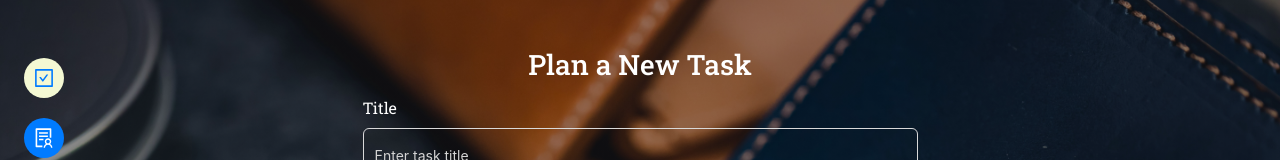
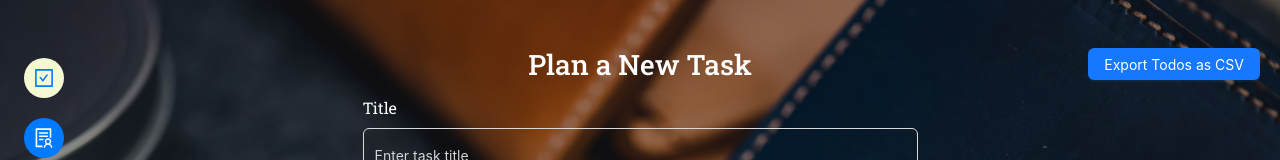
Before and after one commit to HuzaifaBinShahid/PlanIt, a React (Create React App) app: page / in a window 1280 px wide. Shown: the top 160 px of the page. Built offline with nearby package versions, Linux system fonts and the light colour scheme; no server answers.

Commit message:
feat: Implemented csv export for todos list

```diff
--- a/package.json
+++ b/package.json
@@ -10,6 +10,7 @@
     "antd": "^5.24.6",
     "axios": "^1.8.4",
     "formik": "^2.4.6",
+    "json2csv": "^6.0.0-alpha.2",
     "moment": "^2.30.1",
     "react": "^18.2.0",
     "react-dom": "^18.2.0",
--- a/src/App.jsx
+++ b/src/App.jsx
@@ -4,14 +4,17 @@ import { message } from "antd";
 import About from "./Components/About";
 import Addtodo from "./Components/Addtodo";
 import Todos from "./Components/Todos";
-import MessageContext from "./context";
 import NavIcons from "./Components/NavIcons";
+import { MessageContext, TodosContext } from "./context";
+import { useState } from "react";
 
 function App() {
   const [messageApi, contextHolder] = message.useMessage();
+  const [todosList, setTodosList] = useState(null);
 
   return (
     <MessageContext.Provider value={messageApi}>
+      <TodosContext.Provider value={todosList}>
         {contextHolder}
         <Router>
           <NavIcons />
@@ -21,13 +24,14 @@ function App() {
               element={
                 <>
                   <Addtodo />
-                <Todos />
+                  <Todos setTodosList={setTodosList} />
                 </>
               }
             />
             <Route path="/about" element={<About />} />
           </Routes>
         </Router>
+      </TodosContext.Provider>
     </MessageContext.Provider>
   );
 }
--- a/src/Components/Addtodo.jsx
+++ b/src/Components/Addtodo.jsx
@@ -3,12 +3,13 @@ import { Button, Input } from "antd";
 import { Field, Form, Formik } from "formik";
 import { React, useContext } from "react";
 
-import MessageContext from "../context";
 import { addTodo } from "../services/Todos";
+import { MessageContext, TodosContext } from "../context";
 
 const Addtodo = () => {
   const queryClient = useQueryClient();
   const message = useContext(MessageContext);
+  const todos = useContext(TodosContext);
 
   const {
     mutate: addTodoMutate,
@@ -36,8 +37,43 @@ const Addtodo = () => {
     resetForm();
   };
 
+  const handleExport = () => {
+    if (!todos || todos.length === 0) {
+      message.warning("No todos to export.");
+      return;
+    }
+    const headers = ["Title", "Description", "Created At"];
+    const rows = todos.map((todo) => [
+      `"${todo.title}"`,
+      `"${todo.description}"`,
+      `"${new Date(todo.createdAt).toLocaleString()}"`,
+    ]);
+
+    // Convert to CSV format
+    const csvContent = [headers, ...rows].map((e) => e.join(",")).join("\n");
+
+    const blob = new Blob([csvContent], { type: "text/csv;charset=utf-8;" });
+    const url = URL.createObjectURL(blob);
+    const link = document.createElement("a");
+    link.href = url;
+    link.setAttribute("download", "todos_export.csv");
+    document.body.appendChild(link);
+    link.click();
+    document.body.removeChild(link);
+  };
+
   return (
     <div className="container my-5">
+      <div>
+        <div
+          className="text-center mb-3 position-absolute"
+          style={{ right: 20 }}
+        >
+          <Button type="primary" onClick={handleExport}>
+            Export Todos as CSV
+          </Button>
+        </div>
+      </div>
       <h3 className="text-center">Plan a New Task</h3>
 
       <Formik
--- a/src/Components/TodoItem.jsx
+++ b/src/Components/TodoItem.jsx
@@ -1,11 +1,12 @@
 import React, { useState, useContext } from "react";
 import { useMutation, useQueryClient } from "@tanstack/react-query";
 
-import MessageContext from "../context";
+
 import { deleteTodo, editTodo, togglePinTodo } from "../services/Todos";
 
 import EditModal from "./Modals/EditModal";
 import TodoCardBody from "./common/cardBody";
+import { MessageContext } from "../context";
 
 const TodoItem = ({ todo }) => {
   const queryClient = useQueryClient();
--- a/src/Components/Todos.jsx
+++ b/src/Components/Todos.jsx
@@ -3,12 +3,13 @@ import { useQuery } from "@tanstack/react-query";
 import { Empty, Input, Space, Spin } from "antd";
 import React, { useContext, useState } from "react";
 
-import MessageContext from "../context";
 import { fetchTodos } from "../services/Todos";
 import TodoItem from "./TodoItem";
+import { MessageContext } from "../context";
+
 const { Search } = Input;
 
-const Todos = () => {
+const Todos = ({ setTodosList }) => {
   const message = useContext(MessageContext);
   const [searchText, setSearchText] = useState("");
   const {
@@ -47,6 +48,8 @@ const Todos = () => {
     setSearchText("");
     refetch();
   };
+
+  setTodosList(TodosList);
 
   return (
     <>
--- a/src/context/index.jsx
+++ b/src/context/index.jsx
@@ -1,6 +1,4 @@
 import { createContext } from "react";
 
-
-const MessageContext = createContext(null);
-
-export default MessageContext;
+export const MessageContext = createContext(null);
+export const TodosContext = createContext(null);
```
Also changed, not shown: 1 other file (tests, documents, lock files or other folders). Lines whose indentation alone changed are shown as unchanged.
